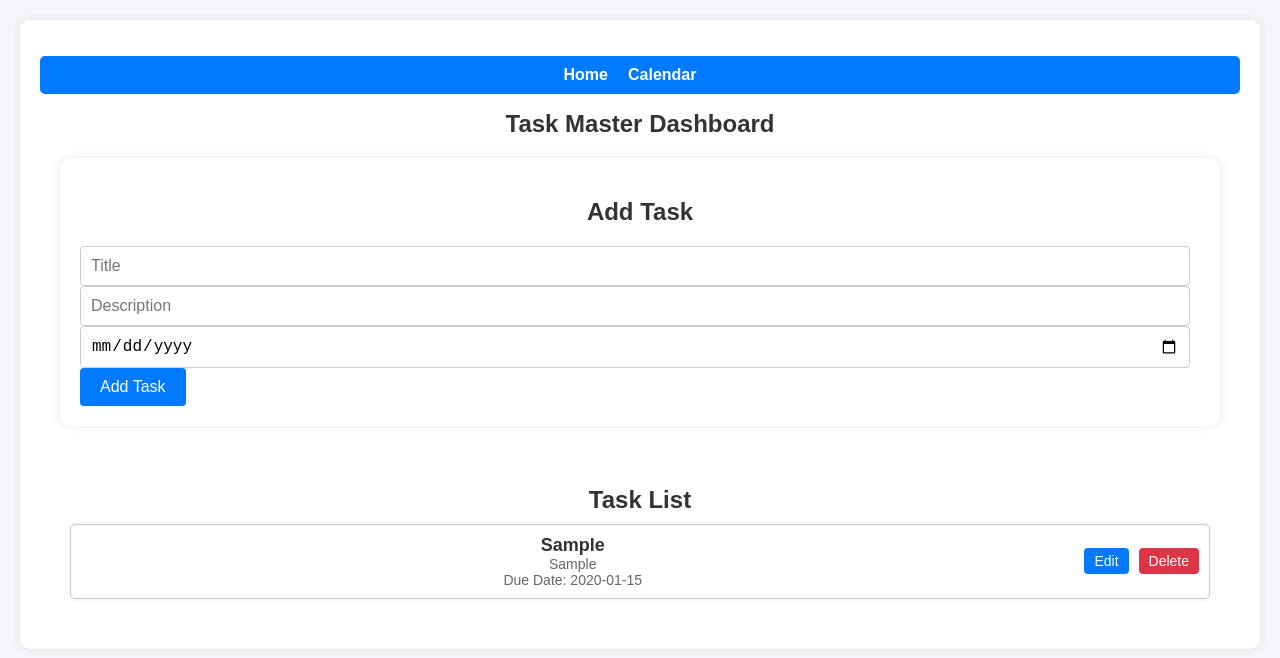
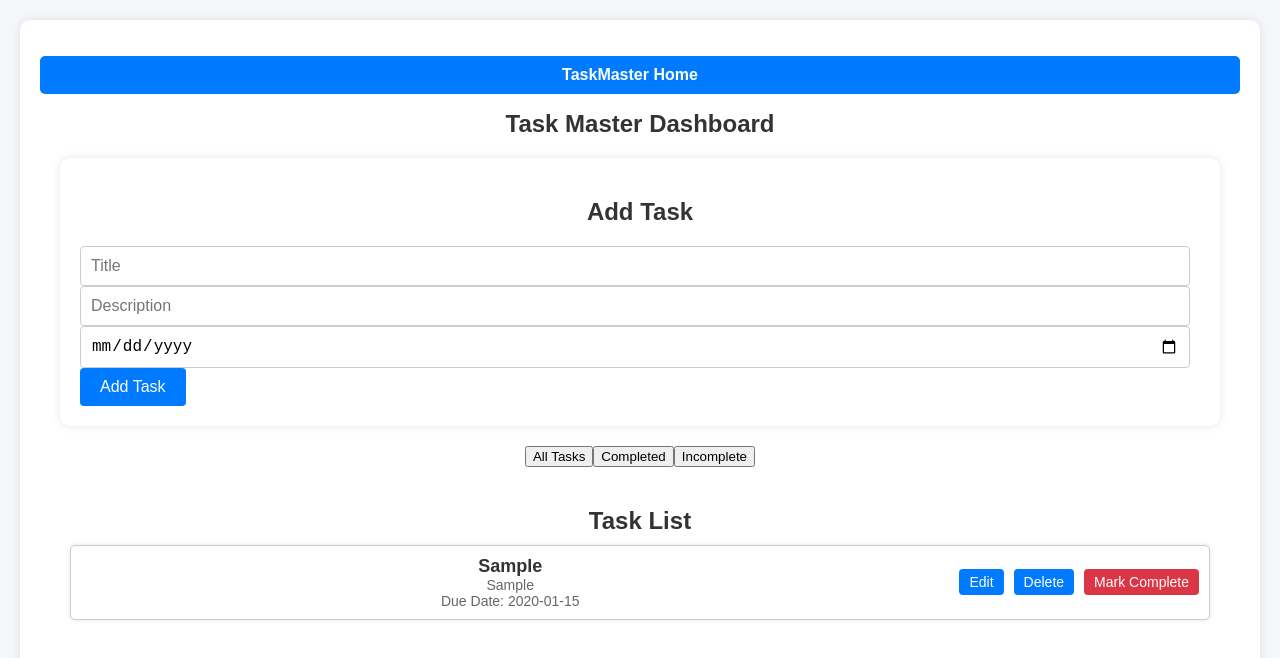
Before and after one commit to mthompson59/425TaskMaster, a React (Create React App) app: page / in a window 1280 px wide. Both pictures are taken after typing "Sample", "Sample", "2020-01-15" into the empty fields and a click on the button "Add Task". Shown: the top 658 px of the page. Built offline with nearby package versions, Linux system fonts and the light colour scheme.

Commit message:
hahahaha

```diff
--- a/src/App.js
+++ b/src/App.js
@@ -5,6 +5,7 @@ import './App.css';
 
 function App() {
   const [tasks, setTasks] = useState([]);
+  const [filter, setFilter] = useState('All'); // Initialize the filter state
 
   const addTask = (newTask) => {
     setTasks([...tasks, { ...newTask, id: tasks.length + 1 }]);
@@ -22,15 +23,31 @@ function App() {
     setTasks(updatedTasks);
   };
 
+  // Function to filter tasks based on the current filter
+  const filteredTasks = () => {
+    if (filter === 'All') {
+      return tasks;
+    } else if (filter === 'Completed') {
+      return tasks.filter((task) => task.completed);
+    } else if (filter === 'Incomplete') {
+      return tasks.filter((task) => !task.completed);
+    }
+  };
+
+  // Function to toggle task completion
+  const toggleComplete = (taskId) => {
+    const updatedTasks = tasks.map((task) =>
+      task.id === taskId ? { ...task, completed: !task.completed } : task
+    );
+    setTasks(updatedTasks);
+  };
+
   return (
     <div className="App">
       <nav>
         <ul>
           <li>
-            <a href="/">Home</a>
-          </li>
-          <li>
-            <a href="/calendar">Calendar</a>
+            <a href="/">TaskMaster Home</a>
           </li>
         </ul>
       </nav>
@@ -38,7 +55,12 @@ function App() {
       <div className="task-form-container">
         <h1>Task Master Dashboard</h1>
         <TaskForm addTask={addTask} />
-        <TaskList tasks={tasks} editTask={editTask} deleteTask={deleteTask} />
+        <div>
+          <button onClick={() => setFilter('All')}>All Tasks</button>
+          <button onClick={() => setFilter('Completed')}>Completed</button>
+          <button onClick={() => setFilter('Incomplete')}>Incomplete</button>
+        </div>
+        <TaskList tasks={filteredTasks()} editTask={editTask} deleteTask={deleteTask} toggleComplete={toggleComplete} />
       </div>
     </div>
   );
--- a/src/TaskItem.js
+++ b/src/TaskItem.js
@@ -1,7 +1,7 @@
 import React, { useState } from 'react';
 import './TaskItem.css';
 
-const TaskItem = ({ task, editTask, deleteTask }) => {
+const TaskItem = ({ task, editTask, deleteTask, toggleComplete }) => {
   const [isEditing, setIsEditing] = useState(false);
   const [editedTask, setEditedTask] = useState(task);
 
@@ -15,7 +15,7 @@ const TaskItem = ({ task, editTask, deleteTask }) => {
   };
 
   return (
-    <div className="task-item">
+    <div className={`task-item ${task.completed ? 'completed' : ''}`}>
       <div className="task-details">
         <h3>{task.title}</h3>
         <p>{task.description}</p>
@@ -51,6 +51,9 @@ const TaskItem = ({ task, editTask, deleteTask }) => {
           <div>
             <button onClick={handleEditClick}>Edit</button>
             <button onClick={() => deleteTask(task.id)}>Delete</button>
+            <button onClick={() => toggleComplete(task.id)}>
+              {task.completed ? 'Mark Incomplete' : 'Mark Complete'}
+            </button>
           </div>
         )}
       </div>
--- a/src/TaskList.js
+++ b/src/TaskList.js
@@ -2,7 +2,7 @@ import React from 'react';
 import TaskItem from './TaskItem';
 import './TaskList.css';
 
-const TaskList = ({ tasks, editTask, deleteTask }) => {
+const TaskList = ({ tasks, editTask, deleteTask, toggleComplete }) => {
   return (
     <div className="task-list">
       <h2>Task List</h2>
@@ -12,6 +12,7 @@ const TaskList = ({ tasks, editTask, deleteTask }) => {
           task={task}
           editTask={editTask}
           deleteTask={deleteTask}
+          toggleComplete={toggleComplete} // Pass down the toggleComplete function
         />
       ))}
     </div>
```
